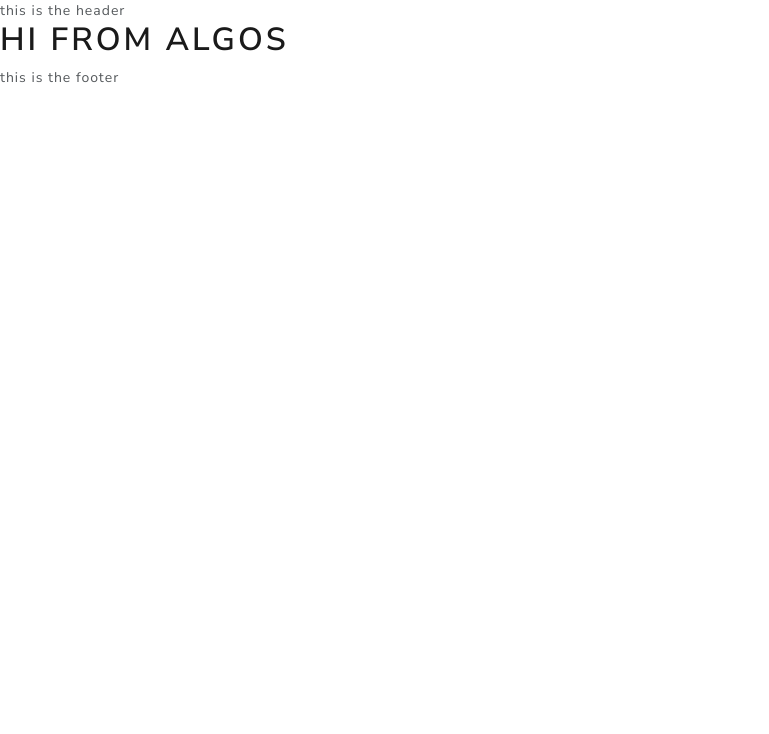
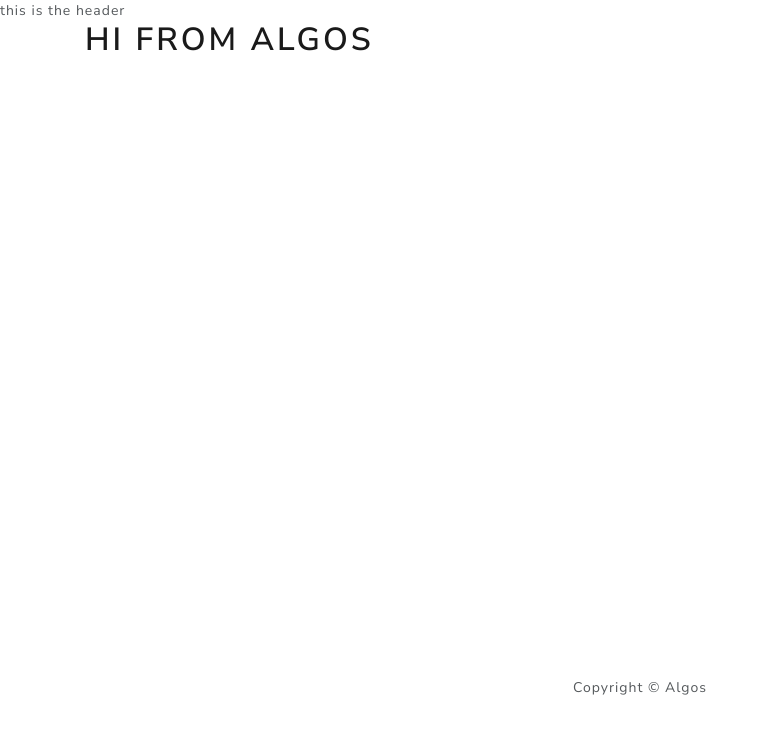
Before and after one commit to atbeesley/algos_shop, a React (Create React App) app in the folder frontend/: page / in a window 1280 px wide. Shown: the top 734 px of the page, without its empty margins (0-769 px from the left). Built offline with nearby package versions, Linux system fonts and the light colour scheme.

Commit message:
footer styling working with react-bootstrap

```diff
--- a/frontend/src/App.js
+++ b/frontend/src/App.js
@@ -1,6 +1,7 @@
 import Header from './components/Header'
 import Footer from './components/Footer'
 import './bootstrap.min.css'
+import { Container } from 'react-bootstrap'
 
 
 const App = () => {
@@ -8,7 +9,9 @@ const App = () => {
     <>
     <Header/>
     <main>
+      <Container>
       <h1>Hi from Algos</h1>
+      </Container>
     </main>
     <Footer/>
     </>
--- a/frontend/src/components/Footer.js
+++ b/frontend/src/components/Footer.js
@@ -1,9 +1,17 @@
 import React from 'react'
+import { Container, Row, Col } from 'react-bootstrap'
+
 
 const Footer = () => {
     return (
         <footer>
-            this is the footer
+            <Container>
+                <Row>
+                    <Col className="text-center py-3">
+                        Copyright &copy; Algos
+                    </Col>
+                </Row>
+            </Container>
         </footer>
     )
 }
--- a/frontend/src/components/Header.js
+++ b/frontend/src/components/Header.js
@@ -1,4 +1,6 @@
 import React from 'react'
+import { Container } from 'react-bootstrap'
+
 
 const Header = () => {
     return (
--- a/frontend/src/index.css
+++ b/frontend/src/index.css
@@ -0,0 +1,3 @@
+main{
+    min-height: 80vh;
+}
```
Also changed, not shown: 1 other file (tests, documents, lock files or other folders).
